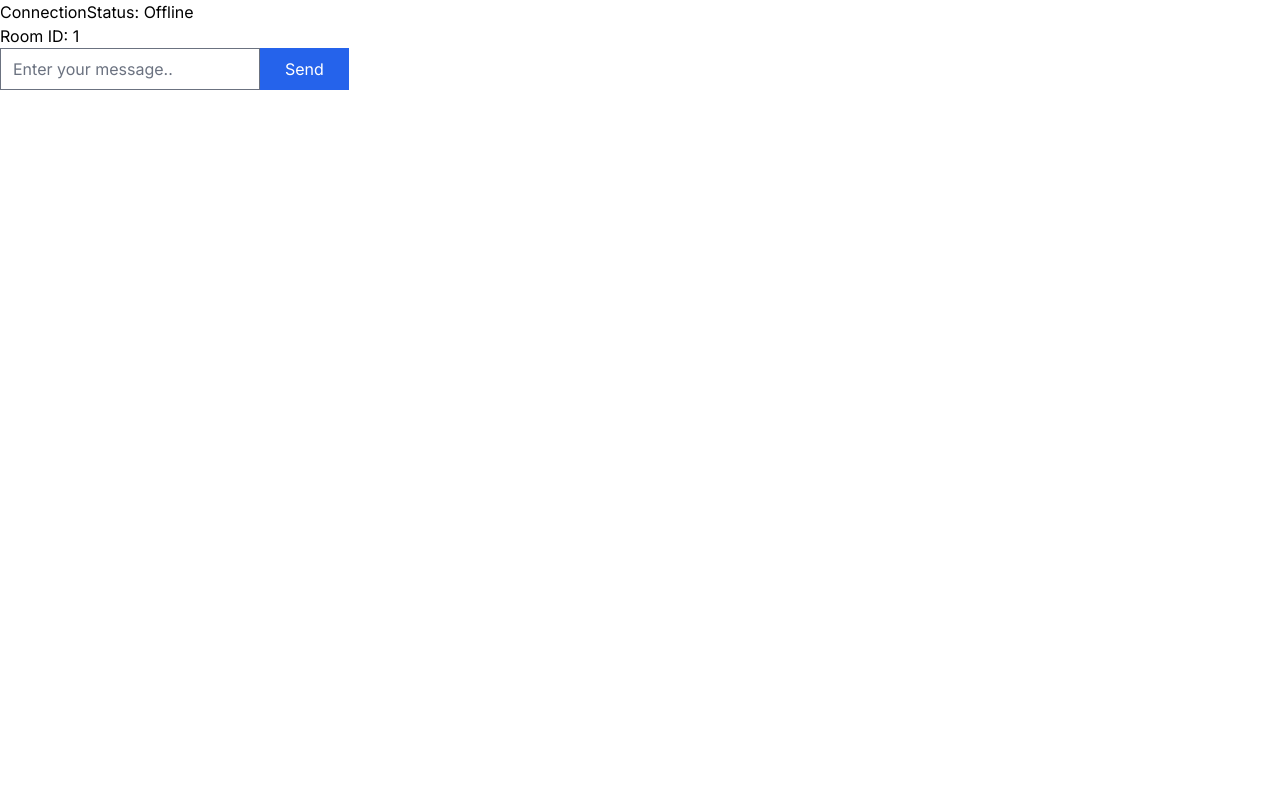
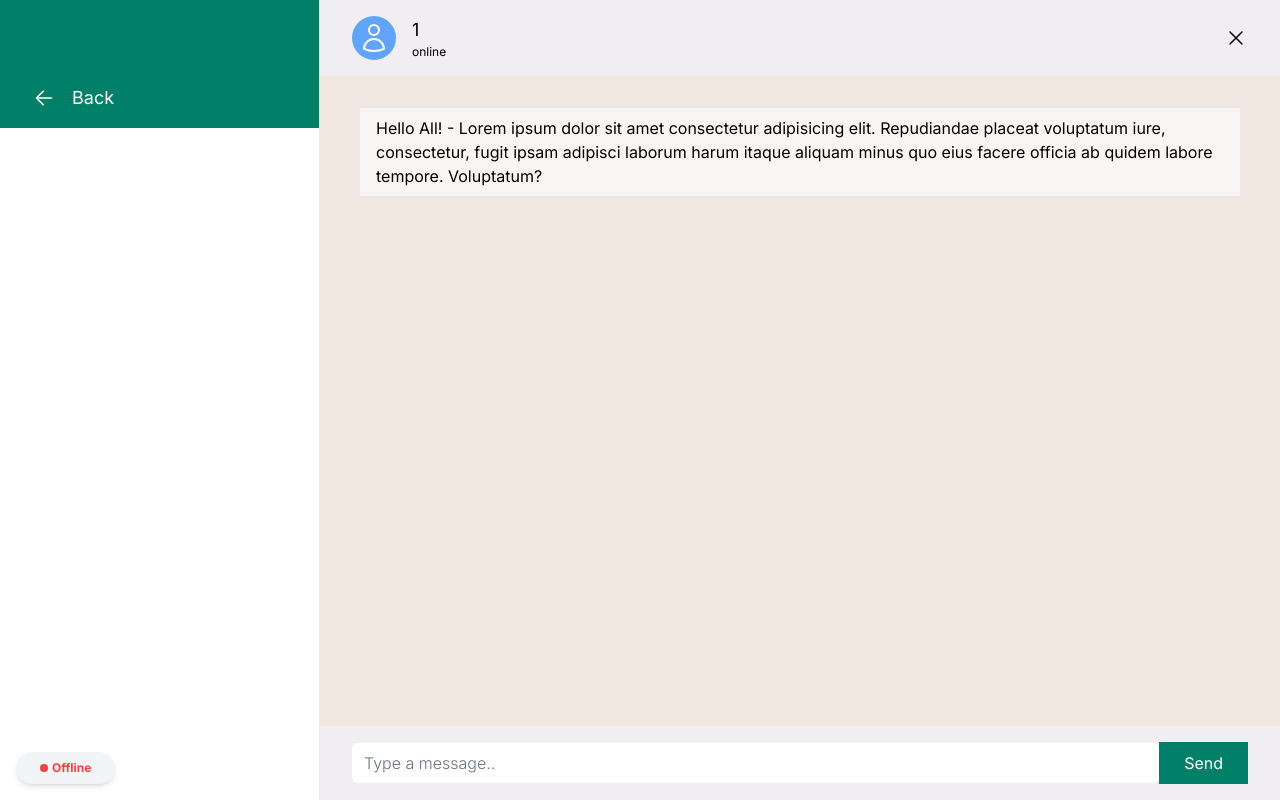
Before and after one commit to issamahwach/ChatWave, a Next.js app in the folder chat-wave/: page /rooms/1 in a window 1280 px wide. Built offline with nearby package versions, Linux system fonts and the light colour scheme; no server answers.

Commit message:
updating chat page wireframe

```diff
--- a/chat-wave/src/app/components/ConnectionStatus.tsx
+++ b/chat-wave/src/app/components/ConnectionStatus.tsx
@@ -36,9 +36,18 @@ function ConnectionStatus() {
   }, []);
 
   return (
-    <div>
-      ConnectionStatus:{" "}
-      {isConnected ? <span>Online</span> : <span>Offline</span>}
+    <div className="fixed bottom-4 left-4 text-xs bg-gray-100 px-6 py-2 rounded-full shadow-md">
+      {isConnected ? (
+        <div className="flex flex-row items-center gap-1">
+          <div className="w-2 h-2 bg-green-600 rounded-full"></div>
+          <span className="text-green-600 font-bold">Online</span>
+        </div>
+      ) : (
+        <div className="flex flex-row items-center gap-1">
+          <div className="w-2 h-2 bg-red-500 rounded-full"></div>
+          <span className="text-red-500 font-bold">Offline</span>
+        </div>
+      )}
     </div>
   );
 }
--- /dev/null
+++ b/chat-wave/src/app/components/Message.tsx
@@ -0,0 +1,25 @@
+import React from "react";
+
+interface MessageProps {
+  issuer: boolean;
+  content: string;
+}
+
+function Message({ issuer, content }: MessageProps) {
+  return (
+    <div
+      className={`px-4 py-2 max-w-3xl ${
+        issuer ? "bg-[#D3EECA] self-end" : "bg-[#F9F5F5] self-start"
+      } max-w-max mb-8`}
+    >
+      <p>
+        {content} - Lorem ipsum dolor sit amet consectetur adipisicing elit.
+        Repudiandae placeat voluptatum iure, consectetur, fugit ipsam adipisci
+        laborum harum itaque aliquam minus quo eius facere officia ab quidem
+        labore tempore. Voluptatum?
+      </p>
+    </div>
+  );
+}
+
+export default Message;
--- a/chat-wave/src/app/layout.tsx
+++ b/chat-wave/src/app/layout.tsx
@@ -18,7 +18,7 @@ export default function RootLayout({
 }) {
   return (
     <html lang="en">
-      <body className={inter.className}>
+      <body className={`relative ${inter.className}`}>
         <ConnectionStatus />
         <main>{children}</main>
       </body>
--- a/chat-wave/src/app/rooms/[id]/page.tsx
+++ b/chat-wave/src/app/rooms/[id]/page.tsx
@@ -1,5 +1,7 @@
 "use client";
+import Message from "@/app/components/Message";
 import { createSocket, socket } from "@/utils/socket";
+import Link from "next/link";
 import React from "react";
 
 function page({ params }: { params: { id: string } }) {
@@ -11,36 +13,112 @@ function page({ params }: { params: { id: string } }) {
   }, []);
 
   const [message, setMessage] = React.useState<string>("");
-  const handleChange = (e: React.ChangeEvent<HTMLInputElement>) => {
+  const handleChange = (e: React.ChangeEvent<HTMLTextAreaElement>) => {
     const { value } = e.target;
     setMessage(value);
   };
   const handleSubmit = async (e: React.FormEvent) => {
     e.preventDefault();
+    if (message && message !== "") {
       socket.emit("message", message);
       setMessage("");
+    }
   };
 
   return (
-    <div>
-      <div>Room ID: {params.id}</div>
-      <div>
-        <form onSubmit={handleSubmit}>
-          <input
-            type="text"
+    <div className="flex flex-col lg:flex-row h-screen">
+      <div className="hidden lg:flex flex-col w-full lg:w-1/4 h-screen border-r">
+        <div className="relative bg-[#008069] h-32 w-full">
+          <div className="absolute bottom-2 left-2">
+            <button className="flex flex-row items-center gap-4 text-white px-6 py-2">
+              <svg
+                className="w-6 h-6"
+                aria-hidden="true"
+                fill="none"
+                stroke="currentColor"
+                strokeWidth={1.5}
+                viewBox="0 0 24 24"
+                xmlns="http://www.w3.org/2000/svg"
+              >
+                <path
+                  d="M19.5 12h-15m0 0l6.75 6.75M4.5 12l6.75-6.75"
+                  strokeLinecap="round"
+                  strokeLinejoin="round"
+                />
+              </svg>
+              <span className="text-lg">Back</span>
+            </button>
+          </div>
+        </div>
+      </div>
+      <div className="relative w-full lg:w-3/4 h-screen overflow-hidden">
+        <div className="bg-[#F0EEF1] py-4 px-4 lg:px-8 flex flex-row justify-between items-center">
+          <div className="flex flex-row items-center gap-4">
+            <div className="px-1.5 py-1.5 bg-blue-400 rounded-full max-w-max">
+              <svg
+                className="w-8 h-8 text-white"
+                aria-hidden="true"
+                fill="none"
+                stroke="currentColor"
+                strokeWidth={1.5}
+                viewBox="0 0 24 24"
+                xmlns="http://www.w3.org/2000/svg"
+              >
+                <path
+                  d="M15.75 6a3.75 3.75 0 11-7.5 0 3.75 3.75 0 017.5 0zM4.501 20.118a7.5 7.5 0 0114.998 0A17.933 17.933 0 0112 21.75c-2.676 0-5.216-.584-7.499-1.632z"
+                  strokeLinecap="round"
+                  strokeLinejoin="round"
+                />
+              </svg>
+            </div>
+            <div className="flex flex-col">
+              <span className="text-lg"> {params.id} </span>
+              <span className="text-xs">online</span>
+            </div>
+          </div>
+          <Link href="/">
+            <svg
+              className="w-6 h-6"
+              aria-hidden="true"
+              fill="none"
+              stroke="currentColor"
+              strokeWidth={1.5}
+              viewBox="0 0 24 24"
+              xmlns="http://www.w3.org/2000/svg"
+            >
+              <path
+                d="M6 18L18 6M6 6l12 12"
+                strokeLinecap="round"
+                strokeLinejoin="round"
+              />
+            </svg>
+          </Link>
+        </div>
+        <div className="min-h-full max-h-[10vh] flex flex-col overflow-y-scroll px-4 lg:px-10 pt-8 pb-52 bg-[#F0E7E0]">
+          <Message issuer={false} content="Hello All!" />
+        </div>
+        <div className="absolute bottom-0 left-0 w-full bg-[#F0EEF1] py-4 px-4 lg:px-8">
+          <div className="w-full">
+            <form onSubmit={handleSubmit} className="w-full">
+              <div className="w-full flex flex-row items-center">
+                <textarea
                   name="name"
+                  rows={1}
                   value={message}
                   onChange={handleChange}
-            placeholder="Enter your message.."
-            className=""
-          />
+                  placeholder="Type a message.."
+                  className="w-full border-0 rounded-md font-light focus:ring-0 resize-none"
+                ></textarea>
                 <button
                   type="submit"
-            className="bg-blue-600 border border-blue-600 text-white px-6 py-2"
+                  className="bg-[#008069] border border-[#008069] text-white px-6 py-2 h-max"
                 >
                   Send
                 </button>
+              </div>
             </form>
+          </div>
+        </div>
       </div>
     </div>
   );
```
Lines whose indentation alone changed are shown as unchanged.
